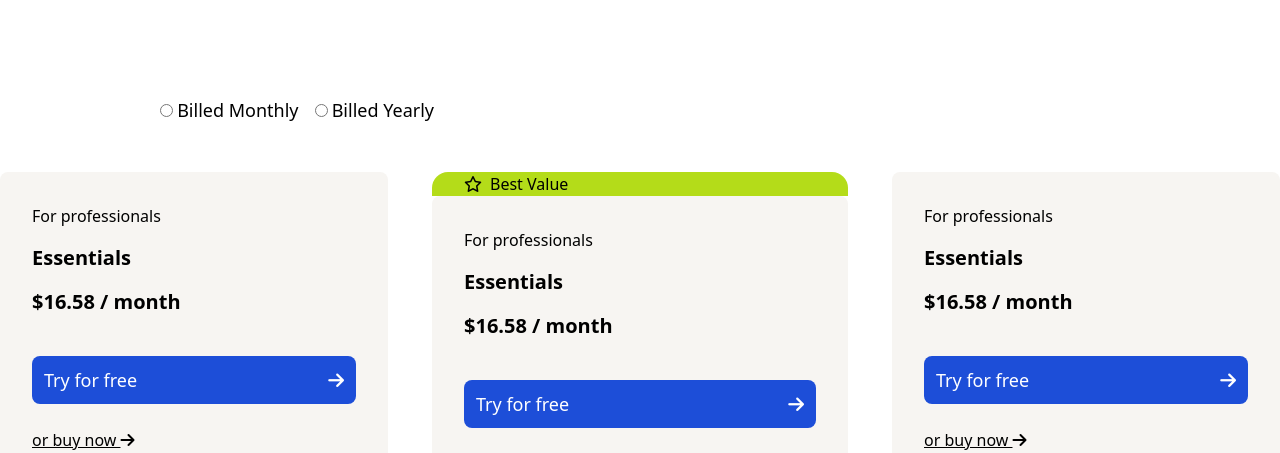
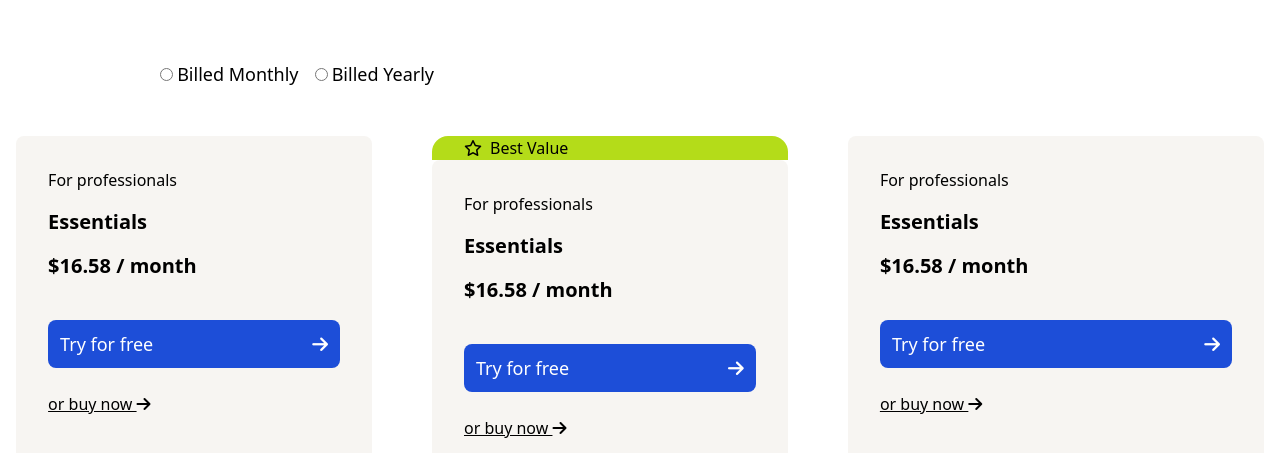
Before and after one commit to AaryanSwami/tailwind, a plain HTML site: page index.html in a window 1280 px wide. Shown: the part 860-1313 px from the top of the page. Drawn offline with nearby package versions, Linux system fonts and the light colour scheme.

Commit message:
Add files via upload

```diff
--- a/index.html
+++ b/index.html
@@ -43,7 +43,7 @@
     </div>
   </nav>
 
-  <header class="pt-16">
+  <header class="pt-7">
     <div class=" head flex lg:flex-row md:flex-col flex-col mt-10 ">
       <div class="h1 lg:p-11 p-6 lg:w-8/12 bg-[#2b2929] text-white w-[100vw]]">
         <ul>
@@ -101,7 +101,7 @@
       </div>
 
       <div class="buy flex flex-col gap-y-4 lg:flex-row gap-x-3 justify-center ">
-        <div class="buy1 w-[416px] p-8 flex flex-col bg-[#f7f5f2] pb-32 mx-auto rounded-lg">
+        <div class="buy-full p-8 flex flex-col bg-[#f7f5f2] pb-32 mx-auto rounded-lg">
           <div class="flex flex-col justify-between h-28">
             <p>For professionals</p>
             <p class="text-xl font-bold">Essentials</p>
@@ -155,10 +155,10 @@
           </div>
         </div>
         <div class="flex flex-col mx-auto lg:mx-8">
-          <div class="w-[416px] bg-[#b4dc19] rounded-t-2xl">
+          <div class="w-full bg-[#b4dc19] rounded-t-2xl">
             <p class="lg:ml-8 flex gap-x-2 items-center "><i class="fa-regular fa-star"></i>Best Value</p>
           </div>
-          <div class="buy2 w-[416px] p-8 flex flex-col bg-[#f7f5f2] pb-32 rounded-lg">
+          <div class="buy2 w-full p-8 flex flex-col bg-[#f7f5f2] pb-32 rounded-lg">
             <div class="flex flex-col justify-between h-28">
               <p>For professionals</p>
               <p class="text-xl font-bold">Essentials</p>
@@ -218,7 +218,7 @@
             </div>
           </div>
         </div>
-        <div class="buy2 w-[416px] p-8 flex flex-col bg-[#f7f5f2] pb-32 mx-auto rounded-lg">
+        <div class="buy2 lg:w-[416px] w-full p-8 flex flex-col bg-[#f7f5f2] pb-32 mx-auto rounded-lg">
           <div class="flex flex-col justify-between h-28">
             <p>For professionals</p>
             <p class="text-xl font-bold">Essentials</p>
```
